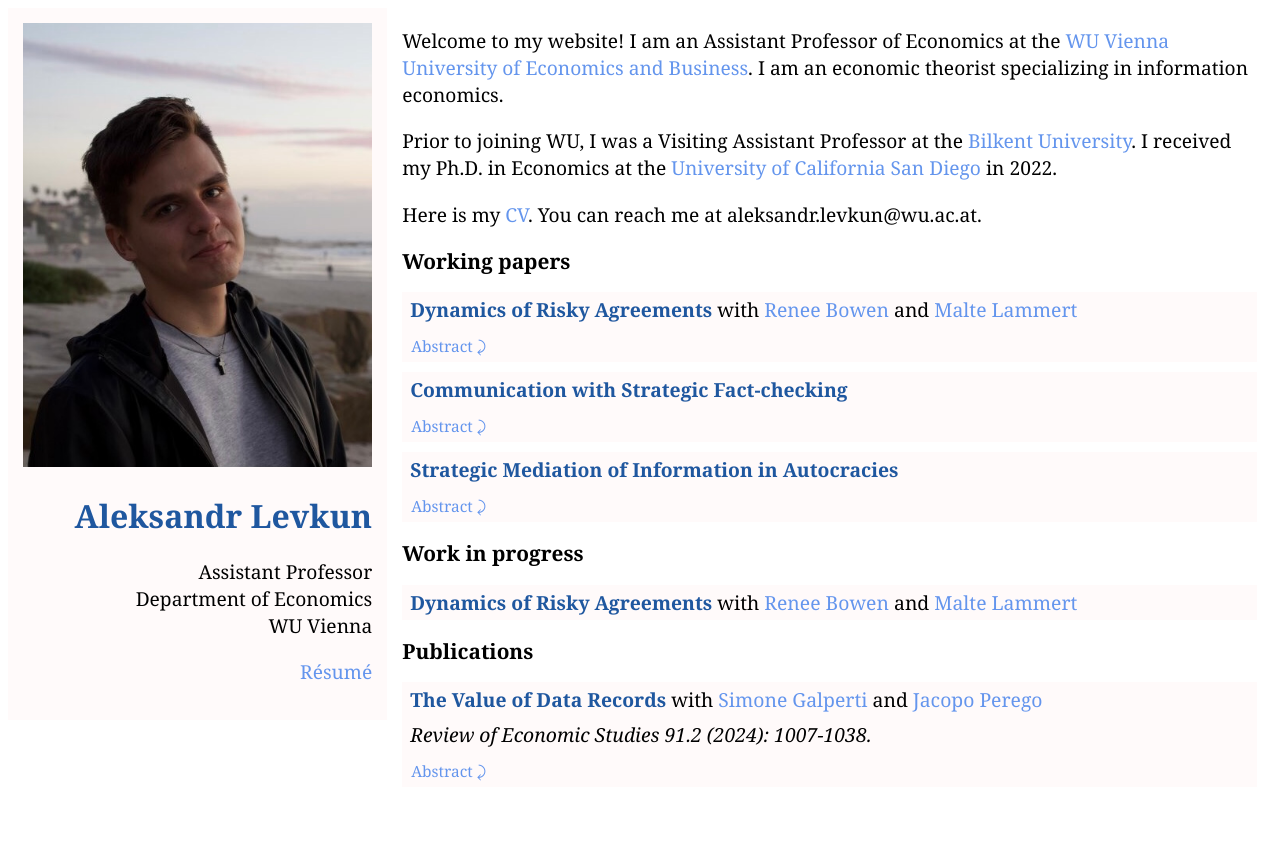
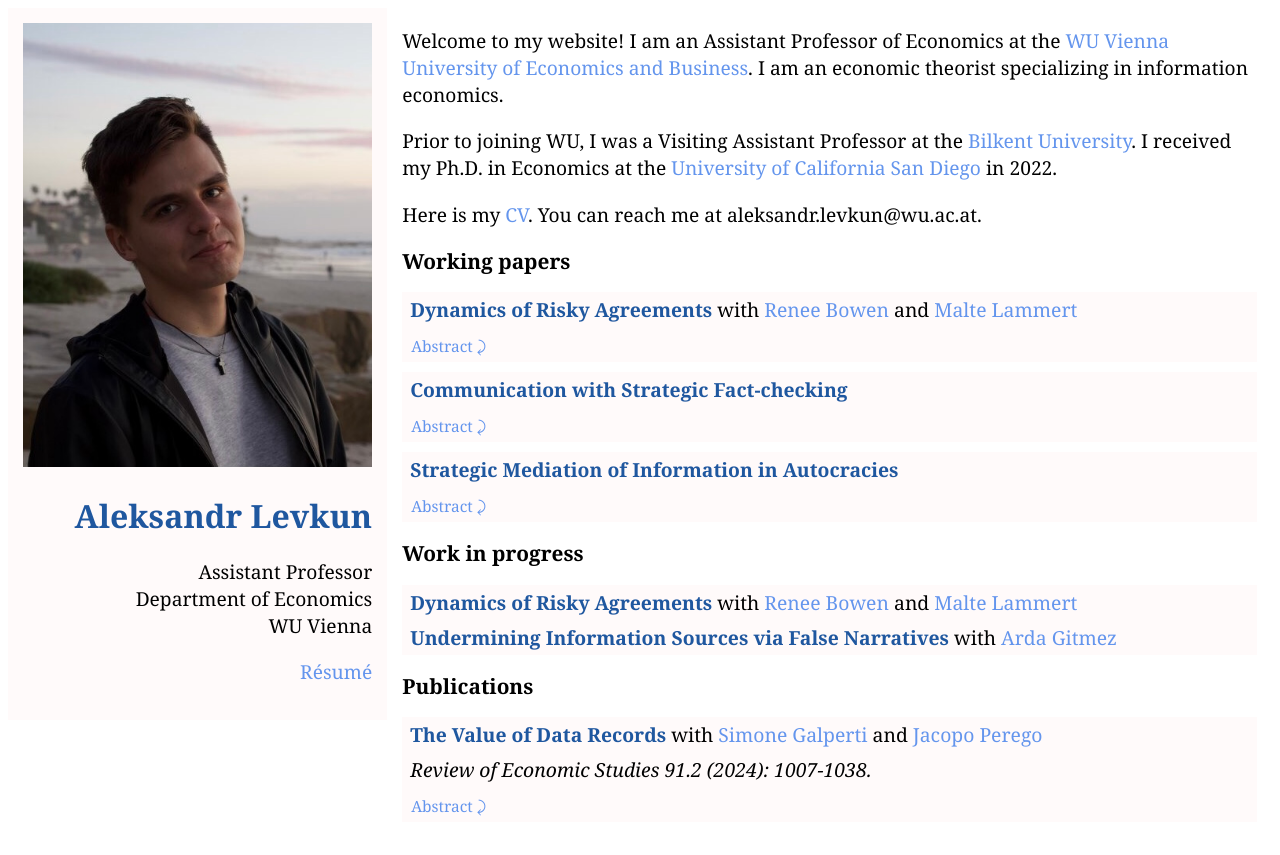
Before and after one commit to alevkun/alevkun.github.io, a Jekyll site: the page built from index.html, in a window 1280 px wide. Shown: the top 855 px of the page. Built offline with Jekyll 4.4.1, drawn with Linux system fonts in a browser that asks for light colours.

Commit message:
Update index.html

```diff
--- a/index.html
+++ b/index.html
@@ -146,13 +146,40 @@ title: Aleksandr Levkun
 		<td> </td>
 	</tr>
 
-        <tr>
+	<tr>
+		<td colspan = "2" id = "newpostwp2" class="hidden" align="justify" style="font-size:0.9em;padding-left:8px;padding-right:8px;">
+		This paper presents the optimal editorial policy for state-owned media who can manipulate information flow
+			from a strategic informed elite to an uninformed receiver.
+			The receiver attempts to match the state of the ruler’s competence with a binary action.
+			If the elite’s and audience’s preferences are too distant from each other,
+			then the editorial policy is uninformative. Otherwise, the media signal whether the state is
+			higher or lower than a threshold which depends on the elite’s preferences.
+			The media benefit from a more lenient elite, as long as the elite is not too lenient.
+			The media are worse off when the receiver is more critical of the ruler,
+			whereas the elite generally is better off when the receiver is more critical.
+			When the receiver has private information about how critical he is,
+			I characterize the lower bound on the media’s payoff obtained within the class of restricted editorial policies.
+			I identify a condition on the distribution of receiver’s private information that implies the media’s payoff attains
+			this lower bound.
+		</td>
+	</tr> -->
+    </table>
+
+    <table style="width:100%;">
+	<colgroup>
+		<col span="1">
+		<col span="2" style="text-align: right;"><!-- style="visibility: collapse"-->
+	</colgroup>
+	<tr>
 		<td style="width:90%;padding-left:8px;">
-			<a style="color:#1F579F;font-weight:bold;">Dynamics of Risky Agreements</a>  with
-			<a href="https://sites.google.com/site/tamarareneebowenlyn/">Renee Bowen</a> and
-			<a href="https://economics.ucsd.edu/graduate-program/about/grad-profiles/cohort%202018/Lammert-malte.html">Malte Lammert</a>
-		</td>
+			<a style="color:#1F579F;font-weight:bold;">Undermining Information Sources via False Narratives</a>  with
+			<a href="https://www.ardagitmez.com/">Arda Gitmez</a>		</td>
 		<td align="right", style="padding-right:8px;">  </td>
+	</tr>
+
+	<!-- <tr>
+		<td> <button class="button button1" id="buttonwp2" onclick="showhidewp2()">Abstract &#10552;</button> </td>
+		<td> </td>
 	</tr>
 
 	<tr>
@@ -173,7 +200,6 @@ title: Aleksandr Levkun
 		</td>
 	</tr> -->
     </table>
-
 
     <h2> Publications </h2>
 
```
